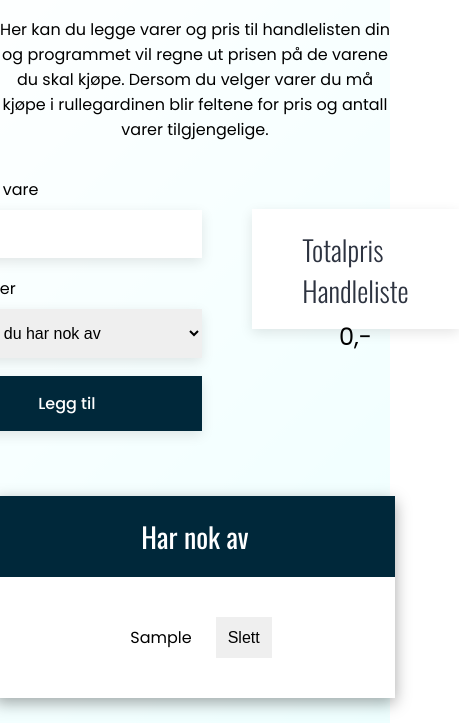
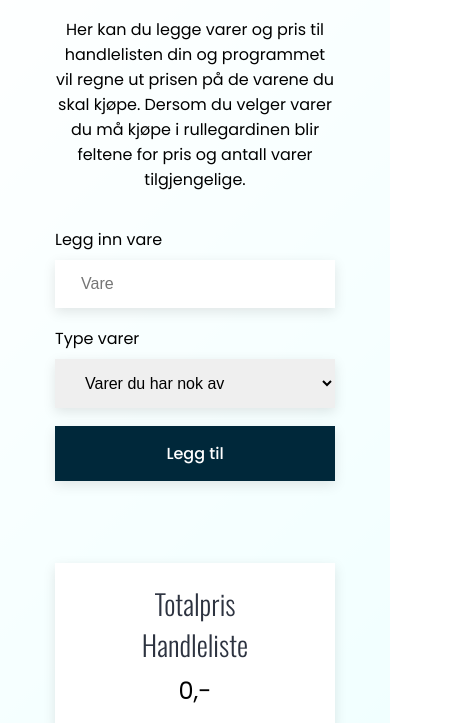
Before and after one commit to mobak88/arbeidskrav-handleliste-program, a plain HTML site: page index.html in a window 390 px wide. Both pictures are taken after typing "Sample" into the empty fields and a click on the button "Legg til". Shown: the part 121-844 px from the top of the page, 459 px wide, since content can reach past the window. Drawn offline with nearby package versions, Linux system fonts and the light colour scheme.

Commit message:
Working on making the app responsiv

```diff
--- a/index.html
+++ b/index.html
@@ -54,11 +54,31 @@
           </div>
           <button class="btn" onclick="addProduct(event)">Legg til</button>
         </form>
-        <div class="total-price-container">
-          <h2>Totalpris Handleliste</h2>
-          <ul class="total-shopping-list">
-            <li>0,-</li>
-          </ul>
+        <div class="shopping-list-container">
+          <div class="total-price-container">
+            <h2>Totalpris Handleliste</h2>
+            <ul class="total-shopping-list">
+              <li>0,-</li>
+            </ul>
+          </div>
+          <div
+            class="shopping-list-card need-more-card hidden visuallyhidden"
+            id="need-more-container"
+          >
+            <div class="shopping-list-heading">
+              <h2>Må handle mer</h2>
+            </div>
+            <div class="shopping-list-items-need-more">
+              <div class="need-more-heading-container">
+                <h2 class="need-more-heading">Produkt</h2>
+                <h2 class="need-more-heading">Antall</h2>
+                <h2 class="need-more-heading">Pris</h2>
+              </div>
+              <div>
+                <ul class="need-more-output"></ul>
+              </div>
+            </div>
+          </div>
         </div>
       </div>
       <div class="user-list-container">
@@ -84,24 +104,6 @@
             <ul class="almost-empty-output"></ul>
           </div>
         </div>
-        <div
-          class="shopping-list-card need-more-card hidden visuallyhidden"
-          id="need-more-container"
-        >
-          <div class="shopping-list-heading">
-            <h2>Må handle mer</h2>
-          </div>
-          <div class="shopping-list-items-need-more">
-            <div class="need-more-heading-container">
-              <h2 class="need-more-heading">Produkt</h2>
-              <h2 class="need-more-heading">Antall</h2>
-              <h2 class="need-more-heading">Pris</h2>
-            </div>
-            <div>
-              <ul class="need-more-output"></ul>
-            </div>
-          </div>
-        </div>
       </div>
     </main>
     <script src="./script.js"></script>
--- a/styles.css
+++ b/styles.css
@@ -113,7 +113,8 @@ select,
   margin-right: 40px;
 }
 
-.product-container:last-child {
+.product-container:last-child,
+.product-container-need-more:last-child {
   border-bottom: none;
   padding-bottom: 0px;
   margin-bottom: 0px;
@@ -152,11 +153,16 @@ select,
   box-shadow: rgba(0, 0, 0, 0.35) 0px 5px 15px;
   background-color: #fff;
   transition: all 0.3s ease-in;
+}
+
+#have-enough-container,
+#almost-empty-container {
   height: 100%;
 }
 
 .need-more-card {
-  min-width: 500px;
+  min-width: 520px;
+  margin-top: 40px;
 }
 
 .need-more-inputs-container {
@@ -210,8 +216,8 @@ select,
   padding: 20px 50px;
   gap: 8px;
   box-shadow: rgba(0, 0, 0, 0.1) 0px 4px 12px;
-  height: 120px;
   margin-top: 32px;
+  max-width: 350px;
 }
 
 .total-shopping-list > li {
@@ -255,3 +261,46 @@ select,
   font-family: 'Poppins', sans-serif;
   font-weight: 500;
 }
+
+.shopping-list-container {
+  display: flex;
+  flex-direction: column;
+  align-items: flex-end;
+}
+
+@media screen and (max-width: 950px) {
+  .intro-container {
+    max-width: 400px;
+  }
+
+  .form-container {
+    flex-direction: column;
+  }
+
+  .user-list-container {
+    flex-direction: column;
+  }
+}
+
+@media screen and (max-width: 580px) {
+  .intro-container,
+  .form-container,
+  .user-list-container,
+  .product-form {
+    max-width: 280px;
+  }
+
+  .total-price-container {
+    text-align: center;
+  }
+
+  .shopping-list-items,
+  .shopping-list-items-need-more,
+  .need-more-card {
+    min-width: 280px;
+  }
+
+  .need-more-card {
+    width: 280px;
+  }
+}
```
